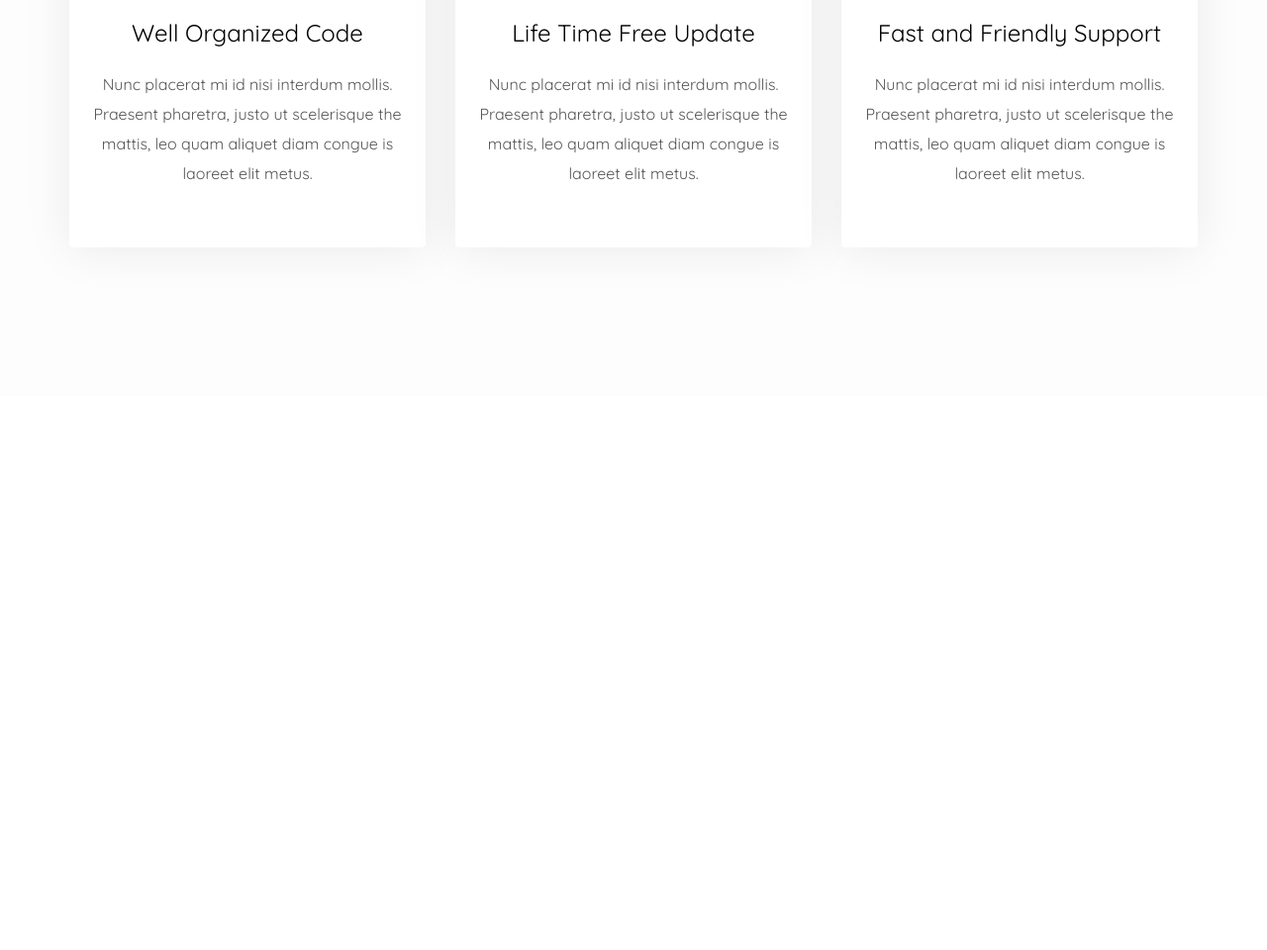
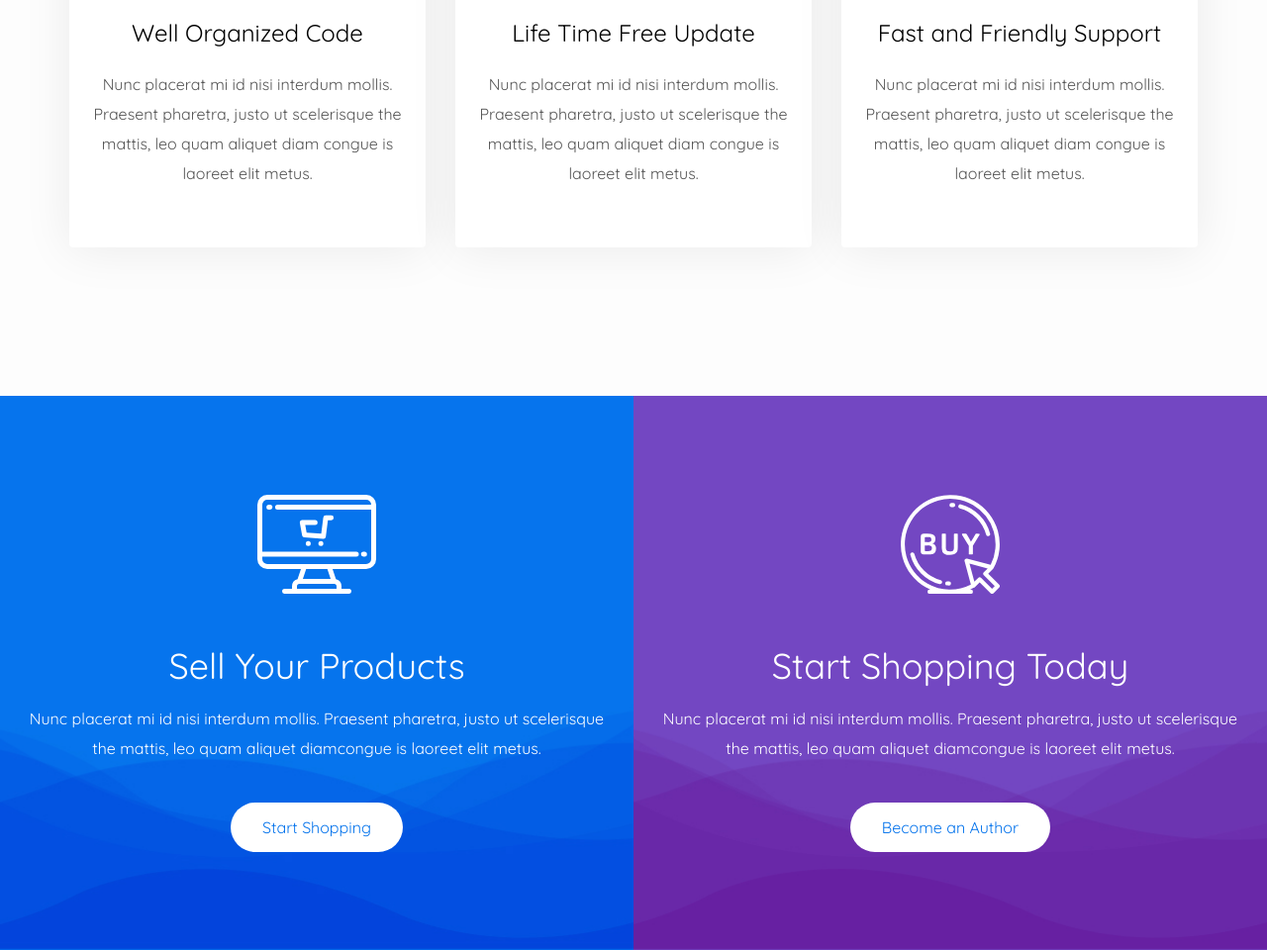
Before and after one commit to art555w/martplace_, a website: page app/index.html in a window 1280 px wide. Shown: the part 5293-6253 px from the top of the page at 99% size. Before the commit the page ends 5693 px from the top, so only its background shows below. Drawn offline with Linux system fonts and the light colour scheme.

Commit message:
added secton options

```diff
--- a/app/index.html
+++ b/app/index.html
@@ -685,6 +685,37 @@
 		</div>
 	</section>
 
+	<section class="options">
+		<div class="options__inner">
+			<div class="options__item" style="background-image: url(images/sell-bg.jpg);">
+				<div class="options__item-icon" style="background-image: url(images/icons/sell-icon.svg);"></div>
+				<div class="options__item-title">
+					Sell Your Products
+				</div>
+				<div class="options__item-text">
+					Nunc placerat mi id nisi interdum mollis. Praesent pharetra, justo ut scelerisque
+					the mattis, leo quam aliquet diamcongue is laoreet elit metus.
+				</div>
+				<a class="options__item-text button" href="#">
+					Start Shopping
+				</a>
+			</div>
+			<div class="options__item" style="background-image: url(images/shopping-bg.jpg);">
+				<div class="options__item-icon options__icon-shop" style="background-image: url(images/icons/shopping-icon.svg);"></div>
+				<div class="options__item-title">
+					Start Shopping Today
+				</div>
+				<div class="options__item-text">
+					Nunc placerat mi id nisi interdum mollis. Praesent pharetra, justo ut scelerisque
+					the mattis, leo quam aliquet diamcongue is laoreet elit metus.
+				</div>
+				<a class="options__item-text button" href="#">
+					Become an Author
+				</a>
+			</div>
+		</div>
+	</section>
+
 	<script src="js/app.min.js"></script>
 </body>
 </html>
--- a/app/scss/style.scss
+++ b/app/scss/style.scss
@@ -825,8 +825,52 @@
 
 // end header...........................
 
-//start header..........................
-// end header...........................
+//start options..........................
+
+.options {
+  &__inner {
+    display: flex;
+    justify-content: space-between;
+    text-align: center;
+    align-items: center;
+  }
+
+  &__item {
+    padding: 100px 15px;
+    width: 100%;
+    min-height: 560px;
+    background-size: cover;
+    background-position: center;
+    background-repeat: no-repeat;
+    color: #fff;
+  }
+
+  &__item-icon {
+    max-width: 120px;
+    height: 100px;
+    background-size: cover;
+    background-position: center;
+    background-repeat: no-repeat;
+    margin: 0px auto;
+    margin-bottom: 55px;
+  }
+  .options__icon-shop {
+    width: 100px;
+  }
+
+  &__item-title {
+    font-size: 36px;
+    margin-bottom: 20px;
+  }
+
+  &__item-text {
+    line-height: 30px;
+    max-width: 585px;
+    margin: 0 auto 50px;
+  }
+}
+
+// end options...........................
 
 //start header..........................
 // end header...........................
```
Also changed, not shown: app/css/style.min.css.
